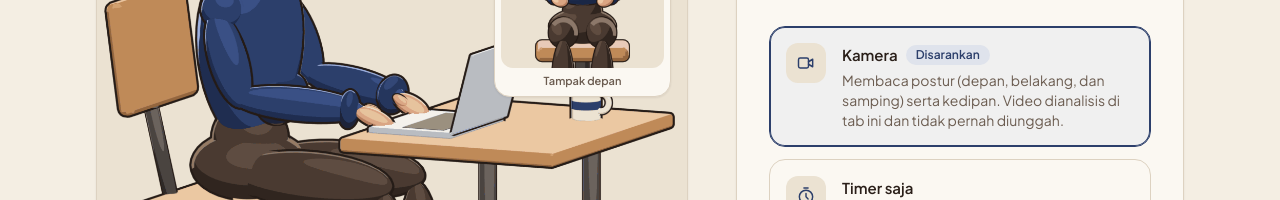
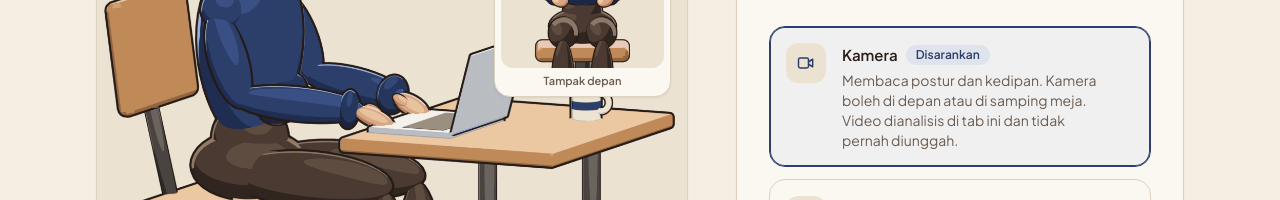
Before and after one commit to Ariffansyah/niskala, a Next.js app: page /app in a window 1280 px wide. Shown: the part 274-474 px from the top of the page. Built offline with nearby package versions, Linux system fonts and the light colour scheme; no server answers.

Commit message:
copy(setup): mention that the camera can sit in front or at the side

```diff
--- a/components/onboarding.tsx
+++ b/components/onboarding.tsx
@@ -11,7 +11,7 @@ const MODES: { value: Mode; title: string; body: string; icon: ComponentType<SVG
   {
     value: 'camera',
     title: 'Kamera',
-    body: 'Membaca postur (depan, belakang, dan samping) serta kedipan. Video dianalisis di tab ini dan tidak pernah diunggah.',
+    body: 'Membaca postur dan kedipan. Kamera boleh di depan atau di samping meja. Video dianalisis di tab ini dan tidak pernah diunggah.',
     icon: IconCamera,
     tag: 'Disarankan',
   },
```
